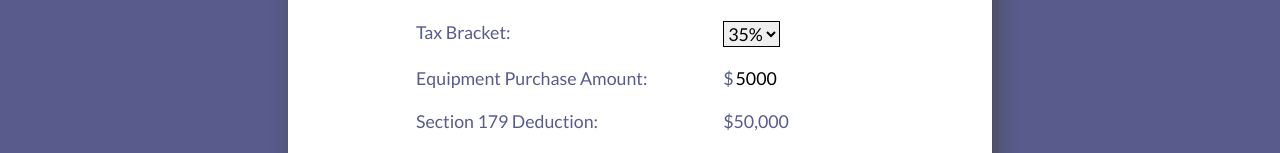
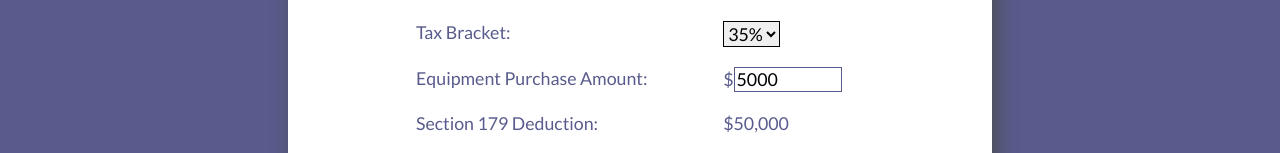
Before and after one commit to paris-liam/DDITest, a Gatsby site: page /Section179 in a window 1280 px wide. Shown: the part 401-554 px from the top of the page. Built offline with nearby package versions, Linux system fonts and the light colour scheme; Gatsby itself is replaced by a stand-in of ours.

Commit message:
Update Section179.js border

```diff
--- a/src/pages/Section179.js
+++ b/src/pages/Section179.js
@@ -110,7 +110,8 @@ export default function Section179() {
                             style={{
                                 display: 'inline-block',
                                 outline: 'none',
-                                border: 'none'
+                                border: '1px #585b8c solid',
+                                width: '50%'
                             }}
                             className="numberInput"
                             onChange={(e) => {
```
